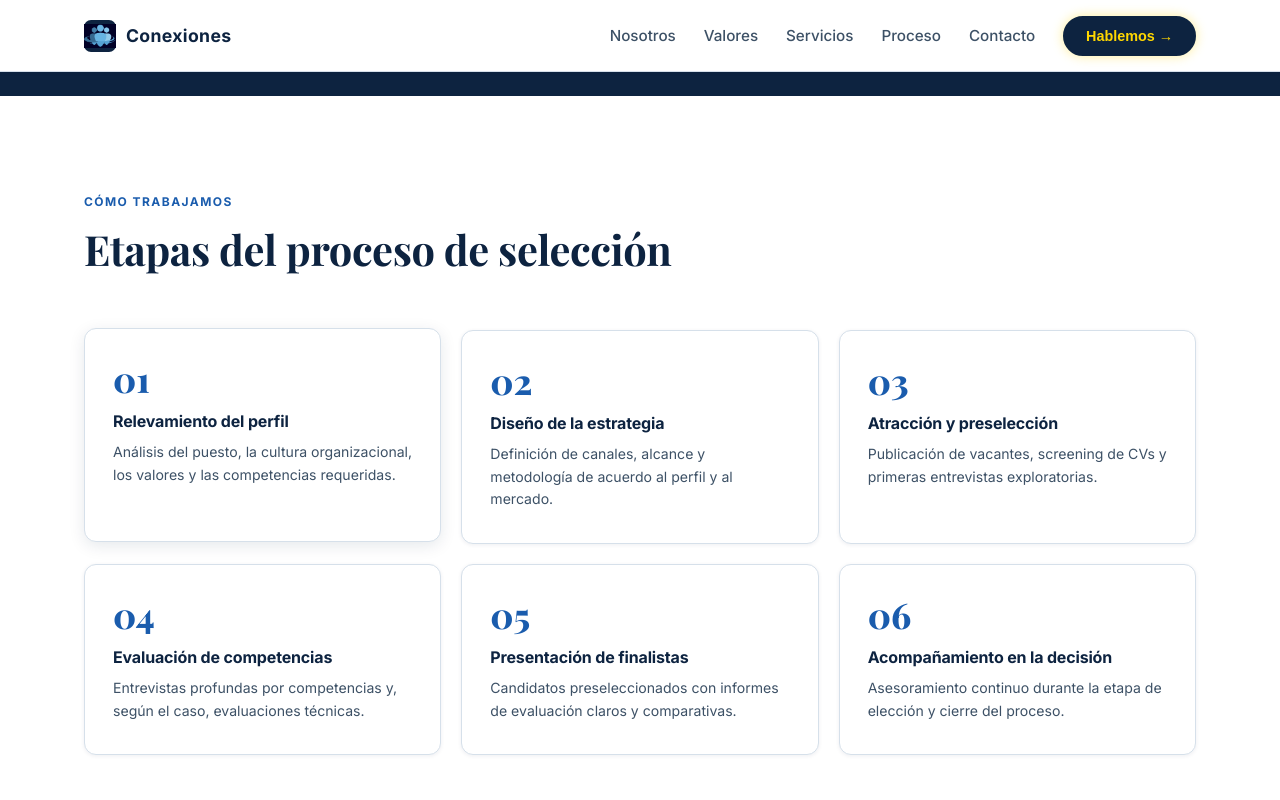
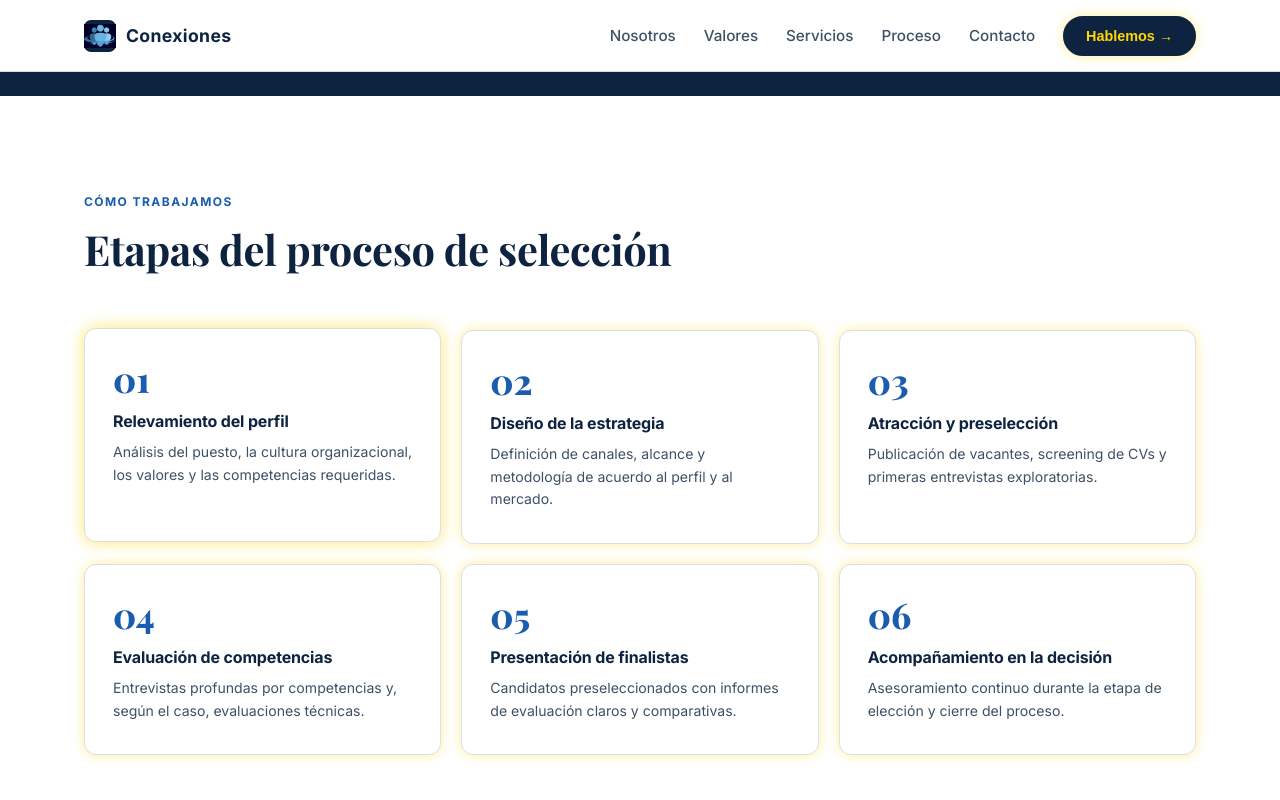
Before and after one commit to EtienneD10/conexiones-hr, a Next.js app: page / in a window 1280 px wide. In both pictures the pointer is over the element 262 px from the left and 4345 px from the top of the page. Shown: the part 3909-4709 px from the top of the page. Built offline with nearby package versions, Linux system fonts and the light colour scheme.

Commit message:
amarillo aplicado

```diff
--- a/src/components/Services.css
+++ b/src/components/Services.css
@@ -176,12 +176,13 @@
   border: 1px solid var(--border);
   border-radius: var(--border-radius);
   padding: 32px 28px;
-  box-shadow: var(--shadow-sm);
+  box-shadow: 0 0 12px rgba(255, 215, 0, 0.4);
   transition: var(--transition);
 }
 
 .process-step:hover {
-  box-shadow: var(--shadow-md);
+  background: var(--bg-white);
+  box-shadow: 0 0 16px rgba(255, 215, 0, 0.6);
   transform: translateY(-2px);
 }
 
```
